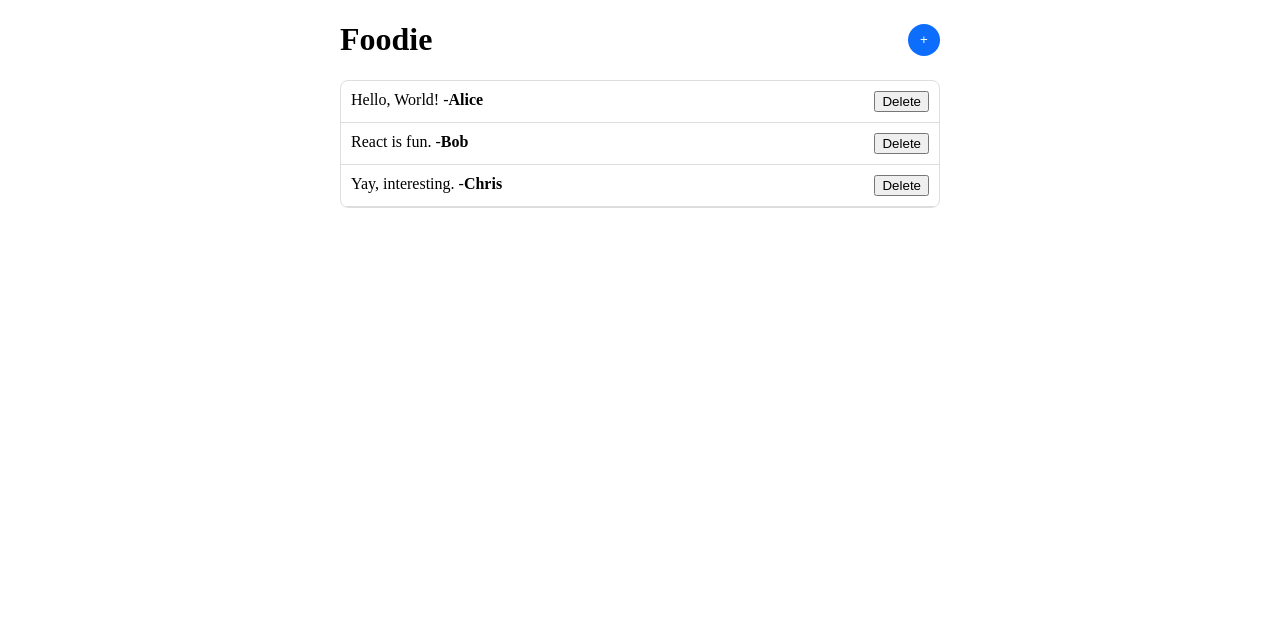
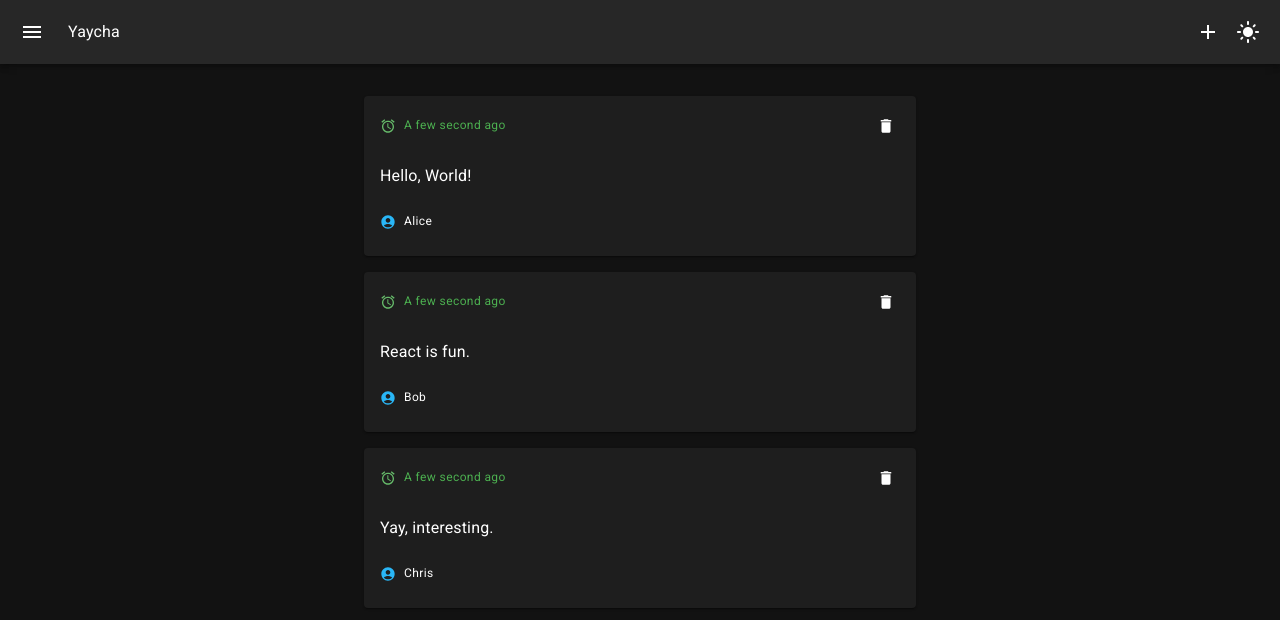
Before and after one commit to akm-coding/yaycha, a React (Vite) app: page / in a window 1280 px wide. Shown: the top 620 px of the page. Built offline with nearby package versions, Linux system fonts and the light colour scheme.

Commit message:
feat: Header, app drawer, theme app context provider

```diff
--- a/src/App.jsx
+++ b/src/App.jsx
@@ -1,53 +1,37 @@
 import { useState } from "react";
-import { Form, Item, List } from "./components";
+import { Form, Header, Item } from "./components";
+import { useApp } from "./context/ThemedApp";
+import { Box, Container } from "@mui/material";
 
 export default function App() {
+  const { showForm, setGlobalMsg } = useApp();
+
   const [data, setData] = useState([
     { id: 1, content: "Hello, World!", name: "Alice" },
     { id: 2, content: "React is fun.", name: "Bob" },
     { id: 3, content: "Yay, interesting.", name: "Chris" },
   ]);
-  const [showForm, setShowForm] = useState(false);
 
   const remove = (id) => {
     setData(data.filter((item) => item.id !== id));
+    setGlobalMsg("An item deleted!");
   };
 
   const add = (content, name) => {
     const id = data[data.length - 1].id + 1;
     setData([...data, { id, content, name }]);
+    setGlobalMsg("An item added!");
   };
 
   return (
-    <div style={{ maxWidth: 600, margin: "20px auto" }}>
-      <h1
-        style={{
-          display: "flex",
-          justifyContent: "space-between",
-          alignItems: "center",
-        }}
-      >
-        Foodie
-        <button
-          onClick={() => setShowForm(!showForm)}
-          style={{
-            width: 32,
-            height: 32,
-            borderRadius: 50,
-            border: "0 none",
-            background: showForm ? "#dc3545" : "#0d6efd",
-            color: "white",
-          }}
-        >
-          {showForm ? "×" : "+"}
-        </button>
-      </h1>
-      {showForm && <Form add={add} />}
-      <List>
+    <Box>
+      <Header />
+      <Container maxWidth="sm" sx={{ mt: 4 }}>
+        {showForm && <Form add={add} />}
         {data.map((item) => {
           return <Item key={item.id} item={item} remove={remove} />;
         })}
-      </List>
-    </div>
+      </Container>
+    </Box>
   );
 }
--- /dev/null
+++ b/src/components/AppDrawer.jsx
@@ -0,0 +1,118 @@
+import {
+  Box,
+  Drawer,
+  Divider,
+  List,
+  ListItem,
+  ListItemButton,
+  ListItemIcon,
+  ListItemText,
+  Avatar,
+  Typography,
+} from "@mui/material";
+
+import {
+  Home as HomeIcon,
+  Person as ProfileIcon,
+  Logout as LogoutIcon,
+  PersonAdd as RegisterIcon,
+  Login as LoginIcon,
+} from "@mui/icons-material";
+
+import { deepPurple } from "@mui/material/colors";
+import { useApp } from "../context/ThemedApp";
+
+export default function AppDrawer() {
+  const { showDrawer, setShowDrawer, auth, setAuth } = useApp();
+
+  return (
+    <div>
+      <Drawer open={showDrawer} onClose={() => setShowDrawer(false)}>
+        <Box
+          sx={{
+            mb: 6,
+            width: 300,
+            height: 140,
+            bgcolor: "banner",
+            position: "relative",
+          }}
+        >
+          <Box
+            sx={{
+              gap: 2,
+              display: "flex",
+              flexDirection: "row",
+              alignItems: "center",
+              position: "absolute",
+              left: 20,
+              bottom: -30,
+            }}
+          >
+            <Avatar
+              sx={{
+                width: 94,
+                height: 94,
+                color: "white",
+                background: deepPurple[500],
+              }}
+            />
+            <Typography sx={{ fontWeight: "bold" }}>Alice</Typography>
+          </Box>
+        </Box>
+        <List>
+          <ListItem>
+            <ListItemButton>
+              <ListItemIcon>
+                <HomeIcon />
+              </ListItemIcon>
+              <ListItemText>Home</ListItemText>
+            </ListItemButton>
+          </ListItem>
+          <Divider />
+
+          {auth && (
+            <>
+              <ListItem>
+                <ListItemButton>
+                  <ListItemIcon>
+                    <ProfileIcon />
+                  </ListItemIcon>
+                  <ListItemText>Profile</ListItemText>
+                </ListItemButton>
+              </ListItem>
+              <ListItem>
+                <ListItemButton onClick={() => setAuth(null)}>
+                  <ListItemIcon>
+                    <LogoutIcon color="error" />
+                  </ListItemIcon>
+                  <ListItemText>Logout</ListItemText>
+                </ListItemButton>
+              </ListItem>
+            </>
+          )}
+
+          {!auth && (
+            <>
+              <ListItem>
+                <ListItemButton>
+                  <ListItemIcon>
+                    <RegisterIcon />
+                  </ListItemIcon>
+                  <ListItemText>Register</ListItemText>
+                </ListItemButton>
+              </ListItem>
+              <ListItem>
+                <ListItemButton onClick={() => setAuth(true)}>
+                  <ListItemIcon>
+                    <LoginIcon />
+                  </ListItemIcon>
+                  <ListItemText>Login</ListItemText>
+                </ListItemButton>
+              </ListItem>
+            </>
+          )}
+        </List>
+      </Drawer>
+    </div>
+  );
+}
--- /dev/null
+++ b/src/components/Header.jsx
@@ -0,0 +1,49 @@
+import { AppBar, Box, IconButton, Toolbar, Typography } from "@mui/material";
+import { useApp } from "../context/ThemedApp";
+import {
+  Menu as MenuIcon,
+  Add as AddIcon,
+  LightMode as LightModeIcon,
+  DarkMode as DarkModeIcon,
+} from "@mui/icons-material";
+
+export default function Header() {
+  const { setShowDrawer, showForm, setShowForm, mode, setMode } = useApp();
+
+  return (
+    <AppBar position="static">
+      <Toolbar>
+        <IconButton
+          color="inherit"
+          edge="start"
+          onClick={() => setShowDrawer(true)}
+        >
+          <MenuIcon />
+        </IconButton>
+        <Typography sx={{ flexGrow: 1, ml: 2 }}>Yaycha</Typography>
+        <Box>
+          <IconButton color="inherit" onClick={() => setShowForm(!showForm)}>
+            <AddIcon />
+          </IconButton>
+          {mode === "dark" ? (
+            <IconButton
+              color="inherit"
+              edge="end"
+              onClick={() => setMode("light")}
+            >
+              <LightModeIcon />
+            </IconButton>
+          ) : (
+            <IconButton
+              color="inherit"
+              edge="end"
+              onClick={() => setMode("dark")}
+            >
+              <DarkModeIcon />
+            </IconButton>
+          )}
+        </Box>
+      </Toolbar>
+    </AppBar>
+  );
+}
--- a/src/components/Item.jsx
+++ b/src/components/Item.jsx
@@ -1,18 +1,56 @@
+import { Box, Card, CardContent, Typography, IconButton } from "@mui/material";
+
+import {
+  Alarm as TimeIcon,
+  AccountCircle as UserIcon,
+  Delete as DeleteIcon,
+} from "@mui/icons-material";
+
+import { green } from "@mui/material/colors";
+
 export default function Item({ item, remove }) {
   return (
-    <li
-      style={{
-        padding: 10,
-        borderBottom: "1px solid #ddd",
-        display: "flex",
-        flexDirection: "row",
-        justifyContent: "space-between",
-      }}
-    >
-      <span>
-        {item.content} -<b>{item.name}</b>
-      </span>
-      <button onClick={() => remove(item.id)}>Delete</button>
-    </li>
+    <Card sx={{ mb: 2 }}>
+      <CardContent>
+        <Box
+          sx={{
+            display: "flex",
+            flexDirection: "row",
+            justifyContent: "space-between",
+          }}
+        >
+          <Box
+            sx={{
+              display: "flex",
+              flexDirection: "row",
+              alignItems: "center",
+              gap: 1,
+            }}
+          >
+            <TimeIcon fontSize="10" color="success" />
+            <Typography variant="caption" sx={{ color: green[500] }}>
+              A few second ago
+            </Typography>
+          </Box>
+          <IconButton size="small" onClick={() => remove(item.id)}>
+            <DeleteIcon fontSize="inherit" />
+          </IconButton>
+        </Box>
+
+        <Typography sx={{ my: 3 }}>{item.content}</Typography>
+
+        <Box
+          sx={{
+            display: "flex",
+            flexDirection: "row",
+            alignItems: "center",
+            gap: 1,
+          }}
+        >
+          <UserIcon fontSize="12" color="info" />
+          <Typography variant="caption">{item.name}</Typography>
+        </Box>
+      </CardContent>
+    </Card>
   );
 }
--- a/src/components/index.js
+++ b/src/components/index.js
@@ -1,3 +1,5 @@
 export { default as Item } from "./Item";
 export { default as List } from "./List";
 export { default as Form } from "./Form";
+export { default as Header } from "./Header";
+export { default as AppDrawer } from "./AppDrawer";
--- /dev/null
+++ b/src/context/ThemedApp.jsx
@@ -0,0 +1,70 @@
+import { createContext, useContext, useMemo, useState } from "react";
+import App from "../App";
+import {
+  createTheme,
+  CssBaseline,
+  Snackbar,
+  ThemeProvider,
+} from "@mui/material";
+import { deepPurple, grey } from "@mui/material/colors";
+import { AppDrawer } from "../components";
+
+const AppContext = createContext();
+
+export function useApp() {
+  return useContext(AppContext);
+}
+
+export default function ThemedApp() {
+  const [showDrawer, setShowDrawer] = useState(false);
+  const [showForm, setShowForm] = useState(false);
+  const [globalMsg, setGlobalMsg] = useState(null);
+  const [mode, setMode] = useState("dark");
+  const [auth, setAuth] = useState(null);
+
+  const theme = useMemo(() => {
+    return createTheme({
+      palette: {
+        mode,
+        primary: deepPurple,
+        banner: mode === "dark" ? grey[800] : grey[200],
+        text: {
+          fade: grey[500],
+        },
+      },
+    });
+  }, [mode]);
+
+  return (
+    <ThemeProvider theme={theme}>
+      <AppContext.Provider
+        value={{
+          showDrawer,
+          setShowDrawer,
+          showForm,
+          setShowForm,
+          globalMsg,
+          setGlobalMsg,
+          auth,
+          setAuth,
+          mode,
+          setMode,
+        }}
+      >
+        <App />
+        <AppDrawer />
+        <Snackbar
+          anchorOrigin={{
+            horizontal: "center",
+            vertical: "bottom",
+          }}
+          open={Boolean(globalMsg)}
+          autoHideDuration={6000}
+          onClose={() => setGlobalMsg(null)}
+          message={globalMsg}
+        />
+        <CssBaseline />
+      </AppContext.Provider>
+    </ThemeProvider>
+  );
+}
--- a/src/index.css
+++ b/src/index.css
@@ -1,69 +1,5 @@
-:root {
-  font-family: Inter, system-ui, Avenir, Helvetica, Arial, sans-serif;
-  line-height: 1.5;
-  font-weight: 400;
-
-  color-scheme: light dark;
-  color: rgba(255, 255, 255, 0.87);
-  background-color: #242424;
-
-  font-synthesis: none;
-  text-rendering: optimizeLegibility;
-  -webkit-font-smoothing: antialiased;
-  -moz-osx-font-smoothing: grayscale;
-  -webkit-text-size-adjust: 100%;
-}
-
-a {
-  font-weight: 500;
-  color: #646cff;
-  text-decoration: inherit;
-}
-a:hover {
-  color: #535bf2;
-}
-
+html,
 body {
   margin: 0;
-  display: flex;
-  place-items: center;
-  min-width: 320px;
-  min-height: 100vh;
+  padding: 0;
 }
-
-h1 {
-  font-size: 3.2em;
-  line-height: 1.1;
-}
-
-button {
-  border-radius: 8px;
-  border: 1px solid transparent;
-  padding: 0.6em 1.2em;
-  font-size: 1em;
-  font-weight: 500;
-  font-family: inherit;
-  background-color: #1a1a1a;
-  cursor: pointer;
-  transition: border-color 0.25s;
-}
-button:hover {
-  border-color: #646cff;
-}
-button:focus,
-button:focus-visible {
-  outline: 4px auto -webkit-focus-ring-color;
-}
-
-@media (prefers-color-scheme: light) {
-  :root {
-    color: #213547;
-    background-color: #ffffff;
-  }
-  a:hover {
-    color: #747bff;
-  }
-  button {
-    background-color: #f9f9f9;
-  }
-}
--- a/src/main.jsx
+++ b/src/main.jsx
@@ -1,9 +1,14 @@
 import React from "react";
 import ReactDOM from "react-dom/client";
-import App from "./App.jsx";
+import "./index.css";
+import ThemedApp from "./context/ThemedApp";
+import "@fontsource/roboto/300.css";
+import "@fontsource/roboto/400.css";
+import "@fontsource/roboto/500.css";
+import "@fontsource/roboto/700.css";
 
 ReactDOM.createRoot(document.getElementById("root")).render(
   <React.StrictMode>
-    <App />
+    <ThemedApp />
   </React.StrictMode>
 );
```
Also changed, not shown: package.json (+7 -1 lines), src/components/Form.jsx (+16 -35 lines), 1 other file (tests, documents, lock files or other folders).
